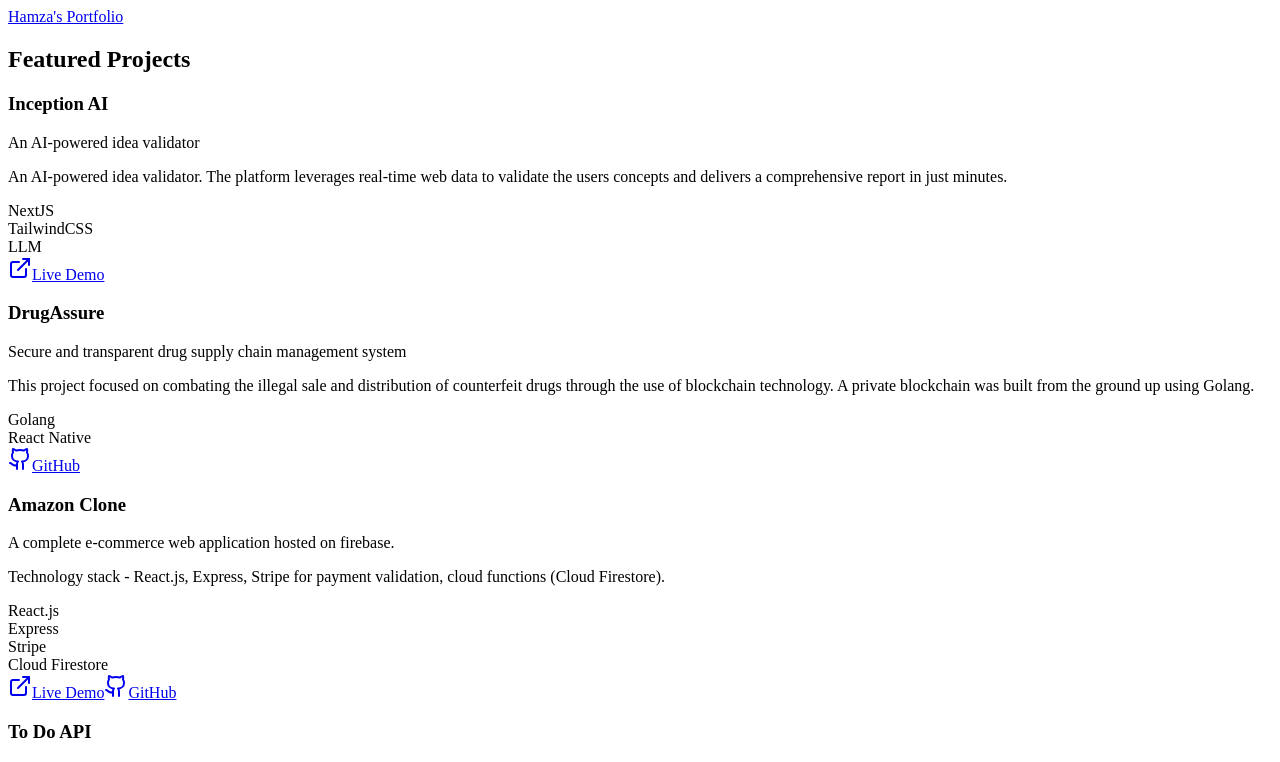
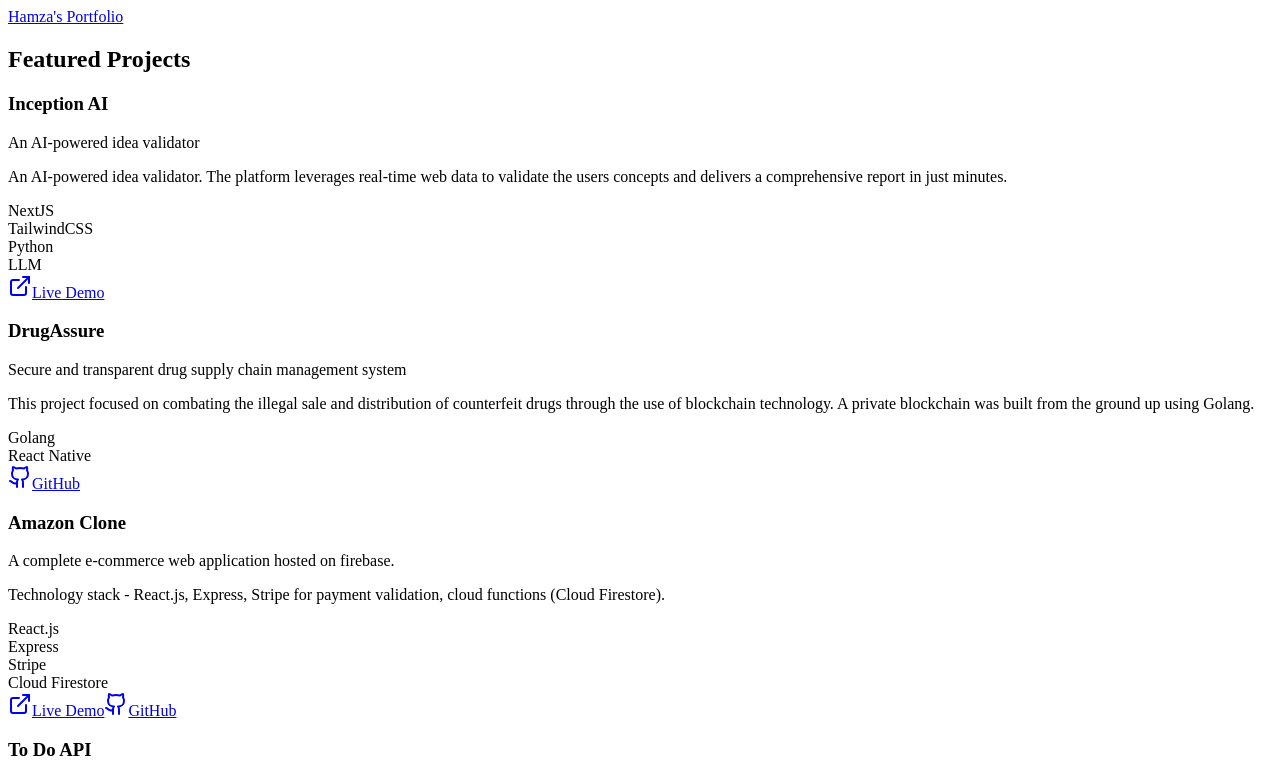
Before and after one commit to Hamzaq96/portfolio, a Next.js app: page /projects in a window 1280 px wide. Shown: the top 762 px of the page. Built offline with nearby package versions, Linux system fonts and the light colour scheme.

Commit message:
updating project portfolio

```diff
--- a/src/components/organisms/data.ts
+++ b/src/components/organisms/data.ts
@@ -15,7 +15,7 @@
       title: 'Inception AI',
       intro: 'An AI-powered idea validator',
       description: 'An AI-powered idea validator. The platform leverages real-time web data to validate the users concepts and delivers a comprehensive report in just minutes.',
-      techStack: ['NextJS', 'TailwindCSS', 'LLM'],
+      techStack: ['NextJS', 'TailwindCSS', 'Python', 'LLM'],
       gitHubLink: '',
       liveLink: 'https://ai-idea-validator.vercel.app/',
     },
```
